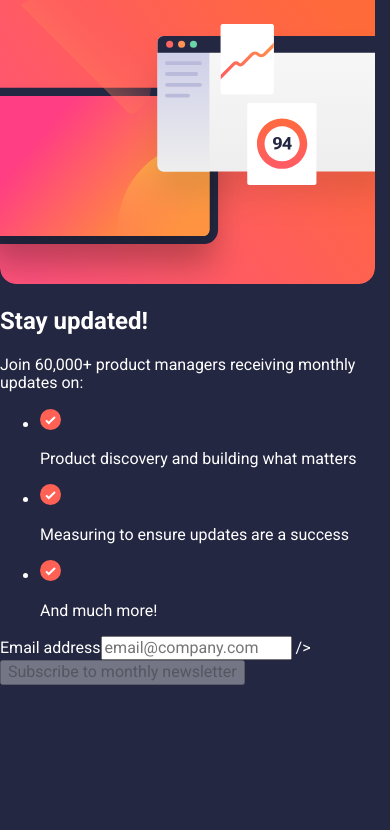
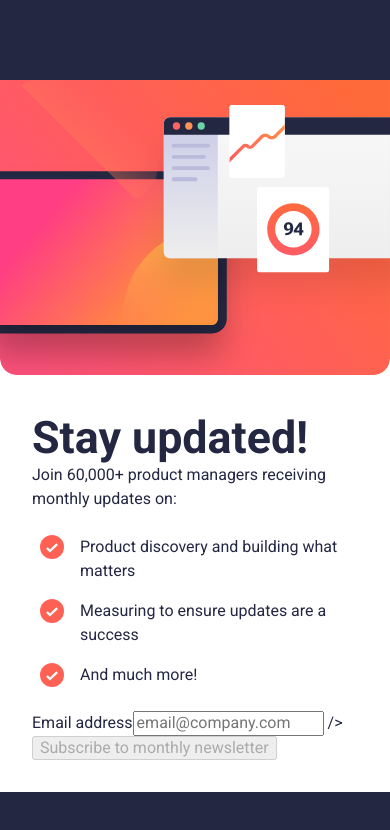
Before and after one commit to gtarrojo/newsletter-signup-angular-component, an Angular app: page / in a window 390 px wide. Shown: the top 830 px of the page. Built offline with nearby package versions, Linux system fonts and the light colour scheme.

Commit message:
start mobile first styling

```diff
--- a/src/app/components/main/main.component.css
+++ b/src/app/components/main/main.component.css
@@ -0,0 +1,35 @@
+.container {
+  display: flex;
+  justify-content: center;
+}
+
+.signup {
+  background-color: white;
+  display: flex;
+  flex-direction: column;
+  margin-top: 5rem;
+}
+
+/* info */
+
+.signup--container {
+  padding: 2rem;
+}
+
+.signup__heading {
+  font-size: 2.8rem;
+}
+
+/* list  */
+
+.signup__list__item {
+  display: flex;
+  gap: 1rem;
+  align-items: flex-start;
+  padding: 0.5rem;
+}
+
+.signup__list__icon {
+  height: 24px;
+  width: 24px;
+}
--- a/src/app/components/main/main.component.html
+++ b/src/app/components/main/main.component.html
@@ -1,26 +1,38 @@
-<article>
-  <picture>
+<div class="container">
+  <article class="signup">
+    <picture class="signup__img">
       <source
         media="(min-width: 798px)"
         srcset="illustration-sign-up-desktop.svg"
       />
-    <img src="illustration-sign-up-mobile.svg" alt="" />
+      <img
+        class="signup__img"
+        src="illustration-sign-up-mobile.svg"
+        alt="signup"
+      />
     </picture>
-  <h2>Stay updated!</h2>
+    <div class="signup--container">
+      <h2 class="signup__heading">Stay updated!</h2>
       <p>Join 60,000+ product managers receiving monthly updates on:</p>
-  <ul>
-    <li>
-      <img src="icon-list.svg" alt="" />
-      <p>Product discovery and building what matters</p>
+      <ul class="signup__list">
+        <li class="signup__list__item">
+          <img class="signup__list__icon" src="icon-list.svg" alt="" />
+          <p class="signup__list__text">
+            Product discovery and building what matters
+          </p>
         </li>
-    <li>
-      <img src="icon-list.svg" alt="" />
-      <p>Measuring to ensure updates are a success</p>
+        <li class="signup__list__item">
+          <img class="signup__list__icon" src="icon-list.svg" alt="" />
+          <p class="signup__list__text">
+            Measuring to ensure updates are a success
+          </p>
         </li>
-    <li>
-      <img src="icon-list.svg" alt="" />
-      <p>And much more!</p>
+        <li class="signup__list__item">
+          <img class="signup__list__icon" src="icon-list.svg" alt="" />
+          <p class="signup__list__text">And much more!</p>
         </li>
       </ul>
       <app-form></app-form>
+    </div>
   </article>
+</div>
--- a/src/styles.css
+++ b/src/styles.css
@@ -15,5 +15,32 @@ html {
 
 body {
   background-color: var(--color-blue-800);
-  color: white;
+  color: var(--color-blue-800);
 }
+
+h1,
+h2,
+h3,
+h4,
+h5,
+h6 {
+  margin: 0;
+}
+
+ul,
+ol {
+  list-style: none;
+  padding: 0;
+}
+
+p {
+  font-size: 1rem;
+  line-height: 1.5;
+  margin: 0;
+}
+
+img {
+  width: 100%;
+  height: auto;
+  object-fit: cover;
+}
```
Lines whose indentation alone changed are shown as unchanged.
